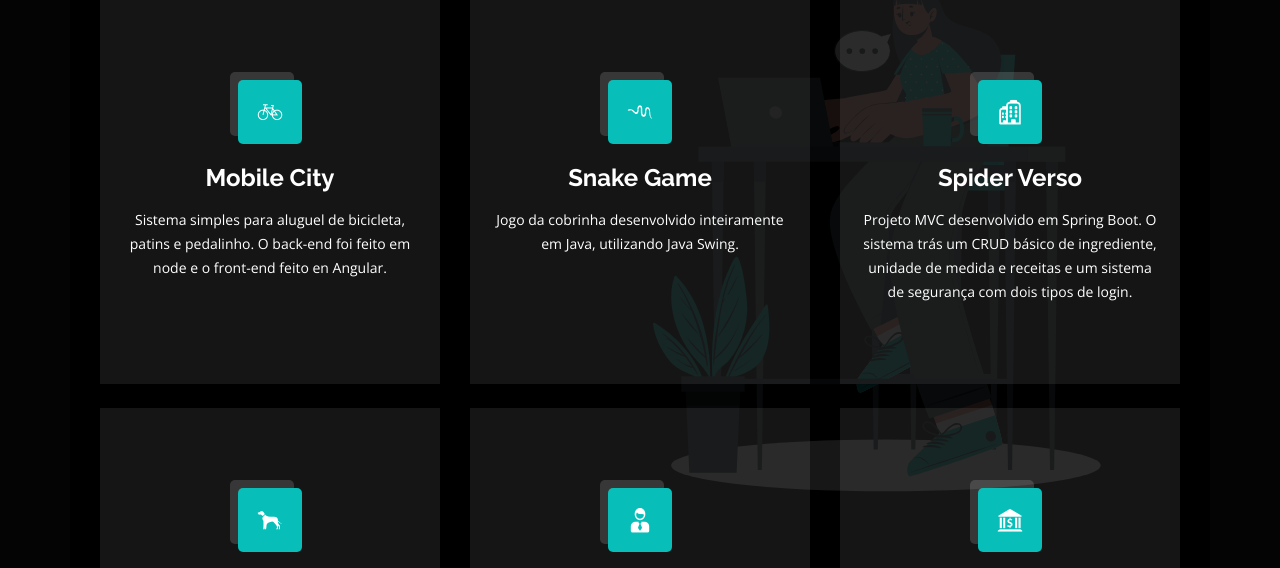
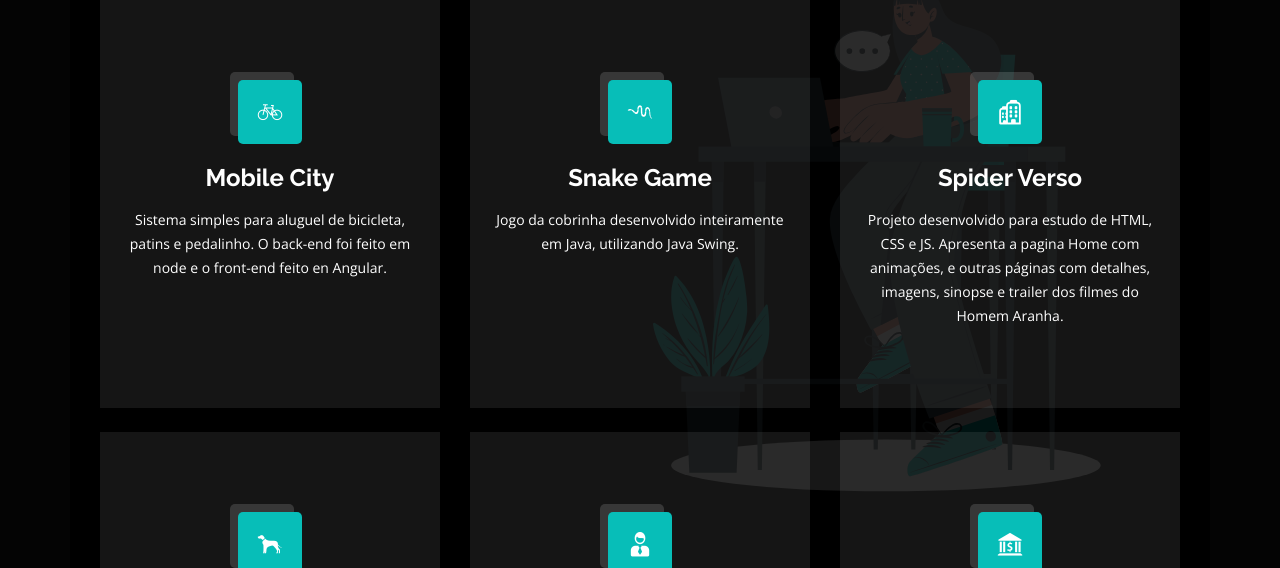
Before and after one commit to ibaG20/site-portifolio, a plain HTML site: page index.html in a window 1280 px wide. Both pictures are taken after a click on the link "Projetos". Shown: the part 213-781 px from the top of the page. Drawn offline with nearby package versions, Linux system fonts and the light colour scheme.

Commit message:
att projetos

```diff
--- a/index.html
+++ b/index.html
@@ -338,8 +338,8 @@
           <div class="icon-box">
             <div class="icon"><i class="icofont-building-alt"></i></div>
             <h4><a href="https://github.com/ibaG20/Spider-Verso">Spider Verso</a></h4>
-            <p>Projeto MVC desenvolvido em Spring Boot. O sistema trás um CRUD básico de ingrediente,
-              unidade de medida e receitas e um sistema de segurança com dois tipos de login.
+            <p>Projeto desenvolvido para estudo de HTML, CSS e JS. Apresenta a pagina Home com animações,
+              e outras páginas com detalhes, imagens, sinopse e trailer dos filmes do Homem Aranha.
             </p>
           </div>
         </div>
```
